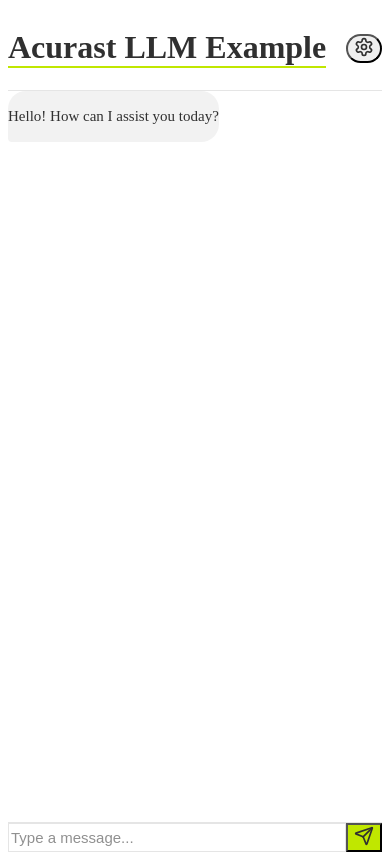
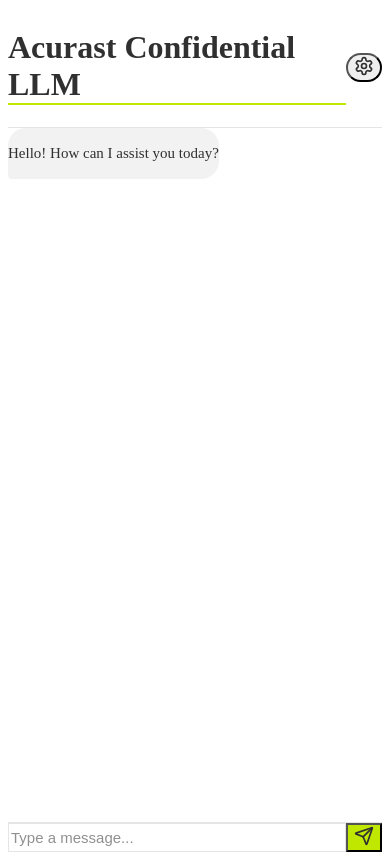
Before and after one commit to Acurast/acurast-llm-example, a React (Vite) app in the folder chat-frontend/: page / in a window 390 px wide. Built offline with nearby package versions, Linux system fonts and the light colour scheme.

Commit message:
fix: width on mobile devices

```diff
--- a/chat-frontend/src/components/ChatInterface.tsx
+++ b/chat-frontend/src/components/ChatInterface.tsx
@@ -21,6 +21,35 @@
   const [llmUrl, setLlmUrl] = useState(DEFAULT_LLM_URL);
   const [tempLlmUrl, setTempLlmUrl] = useState(DEFAULT_LLM_URL);
   const messagesEndRef = useRef<HTMLDivElement>(null);
+  const chatContainerRef = useRef<HTMLDivElement>(null);
+
+  // Set correct viewport height for mobile browsers
+  useEffect(() => {
+    const setViewportHeight = () => {
+      // Get the viewport height and multiply by 1% to get a value for a vh unit
+      const vh = window.innerHeight * 0.01;
+      // Set the value in the --vh custom property to the root of the document
+      document.documentElement.style.setProperty("--vh", `${vh}px`);
+
+      // Force re-render of chat container
+      if (chatContainerRef.current) {
+        chatContainerRef.current.style.height = `calc(100 * var(--vh))`;
+      }
+    };
+
+    // Set the height initially
+    setViewportHeight();
+
+    // Add event listener for resize and orientation change
+    window.addEventListener("resize", setViewportHeight);
+    window.addEventListener("orientationchange", setViewportHeight);
+
+    // Clean up
+    return () => {
+      window.removeEventListener("resize", setViewportHeight);
+      window.removeEventListener("orientationchange", setViewportHeight);
+    };
+  }, []);
 
   useEffect(() => {
     const savedUrl = localStorage.getItem("llmUrl");
@@ -150,11 +179,15 @@
   };
 
   return (
-    <div className="flex flex-col h-screen max-h-screen w-full max-w-screen bg-white overflow-hidden">
+    <div
+      ref={chatContainerRef}
+      className="flex flex-col w-full bg-white overflow-hidden"
+      style={{ height: "calc(100 * var(--vh, 1vh))" }}
+    >
       {/* Header - Fixed at top */}
       <div className="border-b border-[#E5E5E5] p-4 flex justify-between items-center sticky top-0 bg-white z-10">
         <h1 className="text-xl font-semibold text-[#303030] border-b-2 border-[#c0e700] inline-block pb-1">
-          Acurast LLM Example
+          Acurast Confidential LLM
         </h1>
         <button
           onClick={() => setShowSettings(true)}
@@ -255,7 +288,7 @@
       </div>
 
       {/* Input area - Fixed at bottom */}
-      <div className="p-4 border-t border-[#E5E5E5] sticky bottom-0 bg-white z-10">
+      <div className="p-4 border-t border-[#E5E5E5] sticky bottom-0 bg-white z-10 pb-safe">
         <div className="flex gap-2">
           <Input
             value={input}
```
